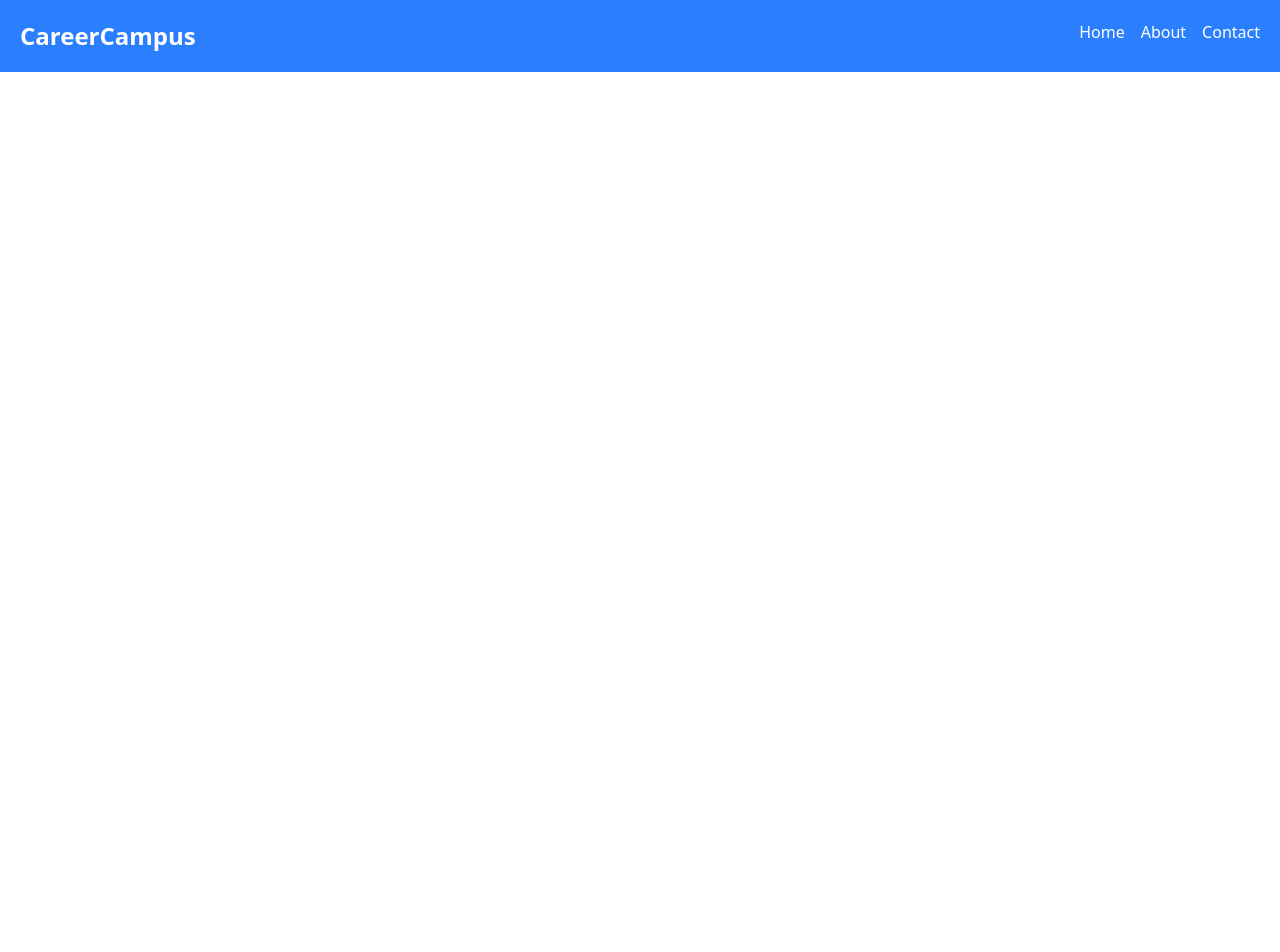
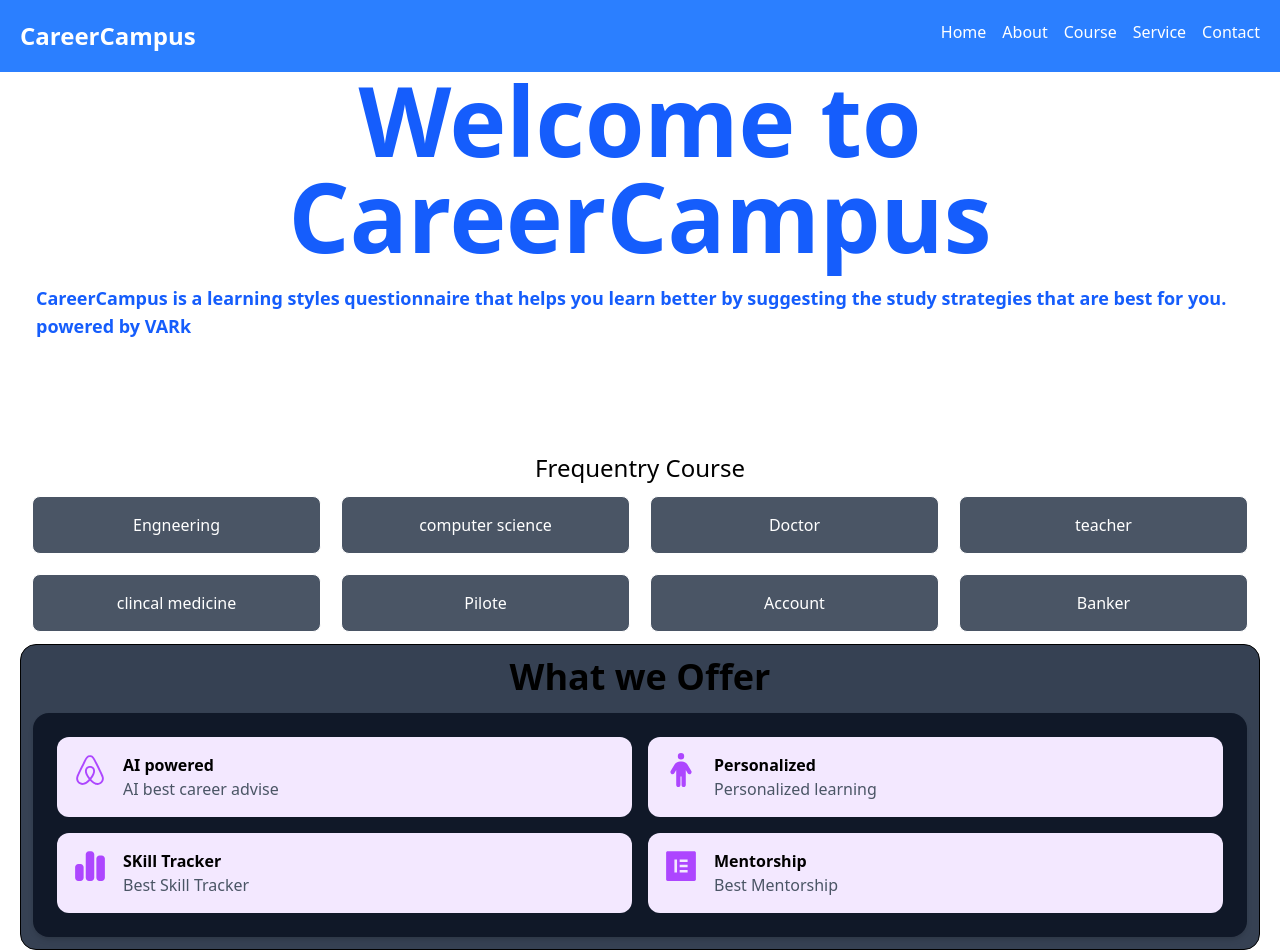
Before and after one commit to Smokehim/course-, a React (Vite) app: page /home in a window 1280 px wide. Shown: the top 952 px of the page. Before the commit the page ends 800 px from the top, so only its background shows below. Built offline with nearby package versions, Linux system fonts and the light colour scheme.

Commit message:
working in contact

```diff
--- a/src/Home.tsx
+++ b/src/Home.tsx
@@ -1,15 +1,32 @@
 import Header from './componets/navbar.tsx'
 import './App.css'
-
+import Cards from './componets/cardinfor.tsx'
+import Footer from './componets/footer.tsx'
+import CardCourse from './componets/cardpopula.tsx'
 function App() {
 
 
   return (
     <div className="layout">
       <Header />
-      <main>
-
+      <main className='flex-col '>
+        <section className='flex-col p-4'>
+          <div className="flex items-center justify-center h-100 ">
+            <div className='flex-col justify-baseline gap-20 '>
+              <h1 className="md:text-8xl  text-center text-8xl font-bold text-blue-600 ">Welcome to CareerCampus</h1>
+              <p className='p-5 text-lg font-semibold text-blue-600'>
+                CareerCampus is a learning styles questionnaire that helps you learn better
+                by suggesting the study strategies that are best for you. powered by VARk
+              </p>
+            </div>
+          </div>
+        </section>
+        <section className='p-5 flex-col gap-4'>
+          <CardCourse/>
+          <Cards/>
+        </section>
       </main>
+      <Footer/>
     </div>
   )
 }
--- a/src/about.tsx
+++ b/src/about.tsx
@@ -1,10 +1,17 @@
-
+import Header from './componets/navbar.tsx'
+import Footer from './componets/footer.tsx'
 
 
 export default function About() {
 
 
   return (
-    <div className="layout">About</div>
+    <div className="layout">
+      <Header />
+      <main>
+
+      </main>
+      <Footer/>
+    </div>
   )
 }
--- /dev/null
+++ b/src/componets/cardinfor.tsx
@@ -0,0 +1,59 @@
+ import {FaAirbnb, FaElementor}  from "react-icons/fa"
+import { FaChartSimple, FaPerson } from "react-icons/fa6"
+
+
+ function CardInfo({dark = false}) {
+    const infor = [
+        {
+            icon: <FaAirbnb size={34}/>,
+            title: "AI powered",
+            description: "AI best career advise",
+            color: "text-purple-500",
+            bg: "bg-purple-100",
+            darkBg: "bg-gray-800"
+        },
+         {
+            icon: <FaPerson size={34}/>,
+            title: "Personalized",
+            description: "Personalized learning",
+            color: "text-purple-500",
+            bg: "bg-purple-100",
+            darkBg: "bg-gray-800"
+        },
+         {
+            icon: <FaChartSimple size={34}/>,
+            title: "SKill Tracker",
+            description: "Best Skill Tracker",
+            color: "text-purple-500",
+            bg: "bg-purple-100",
+            darkBg: "bg-gray-800"
+        },
+         {
+            icon: <FaElementor size={34}/>,
+            title: "Mentorship",
+            description: "Best Mentorship",
+            color: "text-purple-500",
+            bg: "bg-purple-100",
+            darkBg: "bg-gray-800",
+            baseline: "justify-iterm-baseline"
+        }
+    ]
+    return(
+        <div className="flex-col space-y-4 border border-dark bg-gray-700 p-3 rounded-2xl">
+            <h1 className="text-center text-4xl font-bold">What we Offer</h1>
+            <div className={`grid grid-cols-1 md:grid-cols-2 gap-4 p-6 rounded-2xl ${dark ? 'bg-gray-900' : 'bg-gray-900'} shadow-md`}>
+                {infor.map((iterm, index)=>(
+                    <div key={index} className={`flex items-start gap-4 p-4 rounded-xl hover:cursor-pointer ${iterm.baseline} ${dark ? iterm.darkBg : iterm.bg}`}>
+                        <div className={`text-2xl ${iterm.color}`}>{iterm.icon}</div>
+                        <div className={`${iterm.baseline}`}>
+                            <h3 className={`font-semibold ${dark ? 'text-white' : 'text-black'}`}>{iterm.title}</h3>
+                            <p className={`${dark ? 'text-gray-300' : 'text-gray-600'}`}>{iterm.description}</p>
+                        </div>
+                    </div>
+                ))}
+            </div>
+        </div>
+
+    )
+}
+export default CardInfo
--- /dev/null
+++ b/src/componets/cardpopula.tsx
@@ -0,0 +1,49 @@
+
+const courses = [
+    {
+        id:1,
+        courseName: 'Engneering'
+    },
+    {
+        id:2,
+        courseName: 'computer science'
+    },
+    {
+        id:3,
+        courseName: 'Doctor'
+    },
+    {
+        id:4,
+        courseName: 'teacher'
+    },
+     {
+        id:5,
+        courseName: 'clincal medicine'
+    },
+    {
+        id:6,
+        courseName: 'Pilote'
+    },
+    {
+        id:7,
+        courseName: 'Account'
+    },
+     {
+        id:8,
+        courseName: 'Banker'
+    }
+]
+
+export default function Course(){
+
+    return(
+        <div className="flex-col justify-center">
+            <h1 className="text-center text-2xl">Frequentry Course</h1>
+            <div className="grid grid-cols-2 md:grid-cols-4 p-3 gap-5 rounded-lg">
+                {courses.map((iterms)=>(
+                    <div className="border bordr-gray-600 text-white p-4 rounded-lg text-center bg-gray-600 hover:pointer  hover:bg-blue-500 hover:border-blue-500" key={iterms.id}><p>{iterms.courseName}</p></div>
+                ))}
+            </div>
+        </div>
+    )
+}
--- /dev/null
+++ b/src/componets/footer.tsx
@@ -0,0 +1,25 @@
+import {Link} from 'react-router'
+
+function Footer(){
+
+    return(
+        <section className="flex-col bg-gray-800">
+            <div className="flex-col space-y-4 md:justify-between  justify-around p-3 text-white">
+                <h1 className="text-6xl font-bold">CareerCampus</h1>
+                <ul className="list-none">
+                    <li>Privacy Policy</li>
+                    <li>Terms $ Condition</li>
+                    <li>CopyRight Information</li>
+                    <li><Link to="/contact">Contact</Link></li>
+                </ul>
+            </div>
+            <div className="flex">
+                <div className="flex justify-center items-center w-full h-20 bg-gray-800 text-white">
+                    <p className="text-center">© 2023 CareerCampus. All rights reserved.</p>
+                </div>
+            </div>
+        </section>
+    )
+}
+
+export default Footer;
--- a/src/componets/navbar.tsx
+++ b/src/componets/navbar.tsx
@@ -1,22 +1,24 @@
 import { FaBars } from "react-icons/fa"
 import { useState } from "react"
-
+import { Link } from "react-router"
 export default function Navbar() {
     const [isOpen, setIsOpen] = useState(false)
     const toggleMenu = () => {
         setIsOpen(!isOpen)
     }
     return (
-    <header className="flex-col bg-blue-500 text-white w-full">
+    <header className="flex-col bg-blue-500 text-white w-full fixed">
         <nav className="flex justify-between p-5">
             <div className="flex items-center">
-                <h1 className="text-2xl font-bold">CareerCampus</h1>
+                <h1 className="text-2xl font-bold"><Link to="/home">CareerCampus</Link></h1>
             </div>
             {/* desktop */}
             <ul className="hidden md:flex space-x-4 ">
-                <li><a href="#" className="hover:text-blue-300">Home</a></li>
-                <li><a href="#" className="hover:text-blue-300">About</a></li>
-                <li><a href="#" className="hover:text-blue-300">Contact</a></li>
+                <li><a href="#" className="hover:text-blue-300"><Link to="/home">Home</Link></a></li>
+                <li><a href="#" className="hover:text-blue-300"><Link to="/about">About</Link></a></li>
+                <li><a href="#" className="hover:text-blue-300"><Link to="/course">Course</Link></a></li>
+                <li><a href="#" className="hover:text-blue-300"><Link to="/service">Service</Link></a></li>
+                <li><a href="#" className="hover:text-blue-300"><Link to="/contact">Contact</Link></a></li>
             </ul>
             <FaBars className="flex md:hidden" onClick={toggleMenu}/>
         </nav>
--- /dev/null
+++ b/src/contact.tsx
@@ -0,0 +1,18 @@
+import Header from './componets/navbar.tsx'
+import Footer from './componets/footer.tsx'
+function Conact(){
+
+    return(
+        <div className="layout">
+            <Header/>
+            <main className=' md:grid md:grid-cols-12 md:gap-4'>
+                <section className='col-span-8 flex-col'>
+                    <div className="flex-col"></div>
+                </section>
+            </main>
+            <Footer/>
+        </div>
+
+    )
+}
+export default Conact;
--- a/src/course.tsx
+++ b/src/course.tsx
@@ -1,8 +1,14 @@
+import Header from './componets/navbar.tsx'
 
 export default function About() {
 
 
   return (
-    <div className="layout">home</div>
+    <div className="layout">
+      <Header />
+      <main>
+
+      </main>
+    </div>
   )
 }
--- a/src/main.tsx
+++ b/src/main.tsx
@@ -6,7 +6,7 @@
 import About from './about.tsx'
 import Course from './course.tsx'
 import Service from './service.tsx'
-
+import Contact from './contact.tsx'
 createRoot(document.getElementById('root')!).render(
   <StrictMode>
     <BrowserRouter>
@@ -15,6 +15,7 @@
       <Route path="/about" element={<About />} />
       <Route path="/course" element={<Course />} />
       <Route path="/service" element={<Service />} />
+      <Route path="/contact" element={<Contact />} />
     </Routes>
     </BrowserRouter>
   </StrictMode>,
--- a/src/service.tsx
+++ b/src/service.tsx
@@ -1,3 +1,4 @@
+import Header from './componets/navbar.tsx'
 
 
 
@@ -5,6 +6,11 @@
 
 
   return (
-    <div className="layout">service</div>
+    <div className="layout">
+      <Header />
+      <main>
+
+      </main>
+    </div>
   )
 }
```
Also changed, not shown: 2 other files (tests, documents, lock files or other folders).
